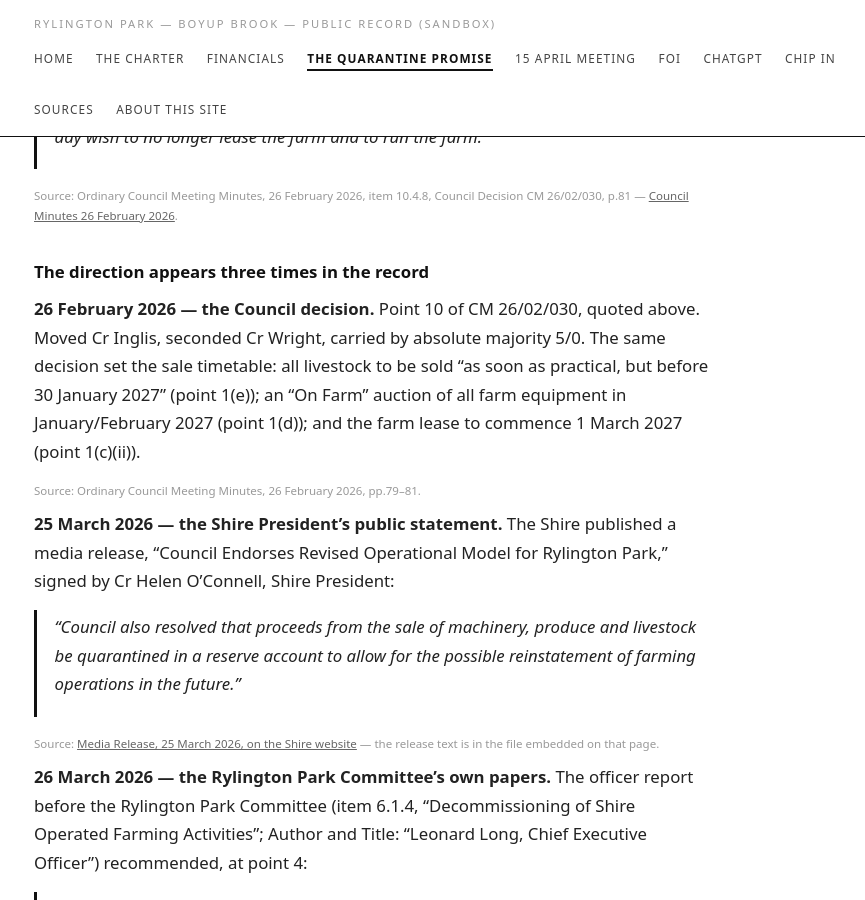
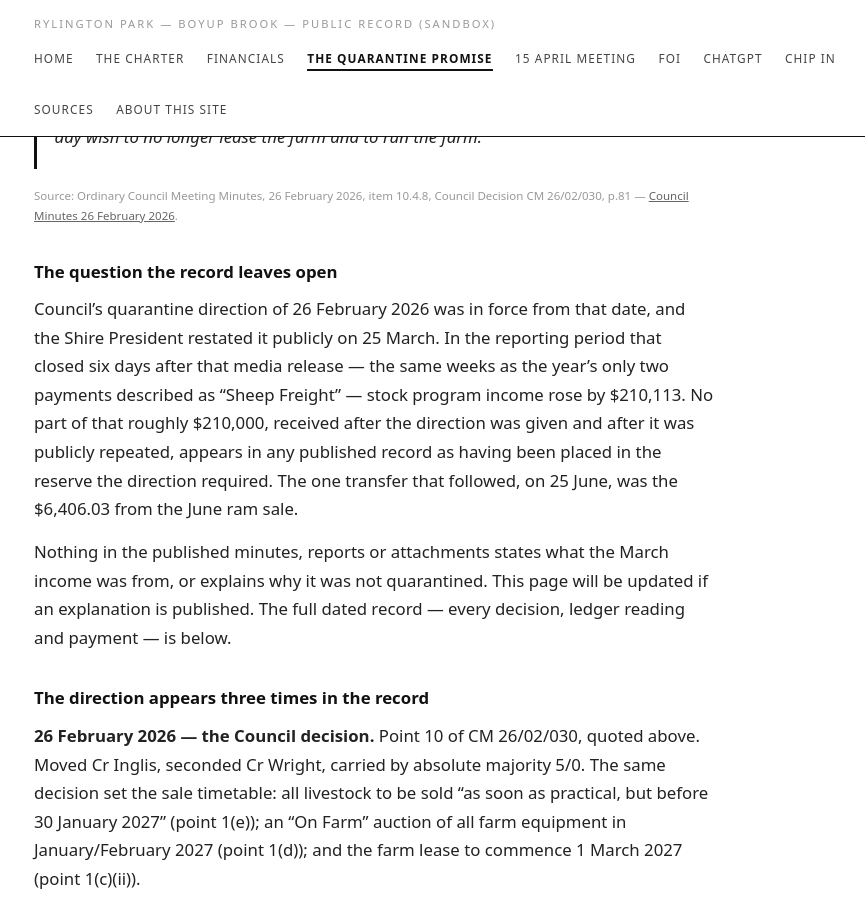
Before and after one commit to filiataxonomi/sandbox, a Jekyll site: the page built from quarantine-promise.md, in a window 1280 px wide and 900 px high, scrolled down 625 px. Shown: the whole window, without its empty margins (198-1063 px from the left). Built offline with Jekyll 4.4.1, drawn with Linux system fonts in a browser that asks for light colours; some of the changed text lies outside the part shown.

Commit message:
Add files via upload

```diff
--- a/quarantine-promise.md
+++ b/quarantine-promise.md
@@ -15,6 +15,12 @@ On 26 February 2026, as part of Council Decision CM 26/02/030 (the change to a l
 
 Source: Ordinary Council Meeting Minutes, 26 February 2026, item 10.4.8, Council Decision CM 26/02/030, p.81 — [Council Minutes 26 February 2026](https://www.boyupbrook.wa.gov.au/documents/1464/council-minutes-26-february-2026).
 {: .src}
+
+## The question the record leaves open
+
+Council's quarantine direction of 26 February 2026 was in force from that date, and the Shire President restated it publicly on 25 March. In the reporting period that closed six days after that media release — the same weeks as the year's only two payments described as "Sheep Freight" — stock program income rose by $210,113. No part of that roughly $210,000, received after the direction was given and after it was publicly repeated, appears in any published record as having been placed in the reserve the direction required. The one transfer that followed, on 25 June, was the $6,406.03 from the June ram sale.
+
+Nothing in the published minutes, reports or attachments states what the March income was from, or explains why it was not quarantined. This page will be updated if an explanation is published. The full dated record — every decision, ledger reading and payment — is below.
 
 ## The direction appears three times in the record
 
@@ -40,6 +46,8 @@ Source: Rylington Park Committee Minutes, 26 March 2026, item 6.1.4, pp.24 and 3
 {: .src}
 
 The name "Rylington Park Reinstatement Farm Reserve" appears both in Council's own February decision (CM 26/02/030, point 13) and in that deferred committee recommendation. The reserve actually established on 25 June 2026 (CM 26/06/137) is named the "Rylington Park Re-establishment Reserve." The published record does not state whether these are the same reserve under a different name.
+
+For clarity: the new Re-establishment Reserve does not replace any existing reserve. It is the fourth Rylington Park reserve on the Shire's books, alongside the Working Capital Reserve (created 2020), the Community Projects Reserve (created 2020, which February's decision asked to be renamed the "Farleigh / Rylington Park Community Projects Reserve"), and the Scholarship Reserve (first appearing 2024/25) — all covered, year by year, on [the Financials page](financials.html).
 
 ## The chronology
 
```
